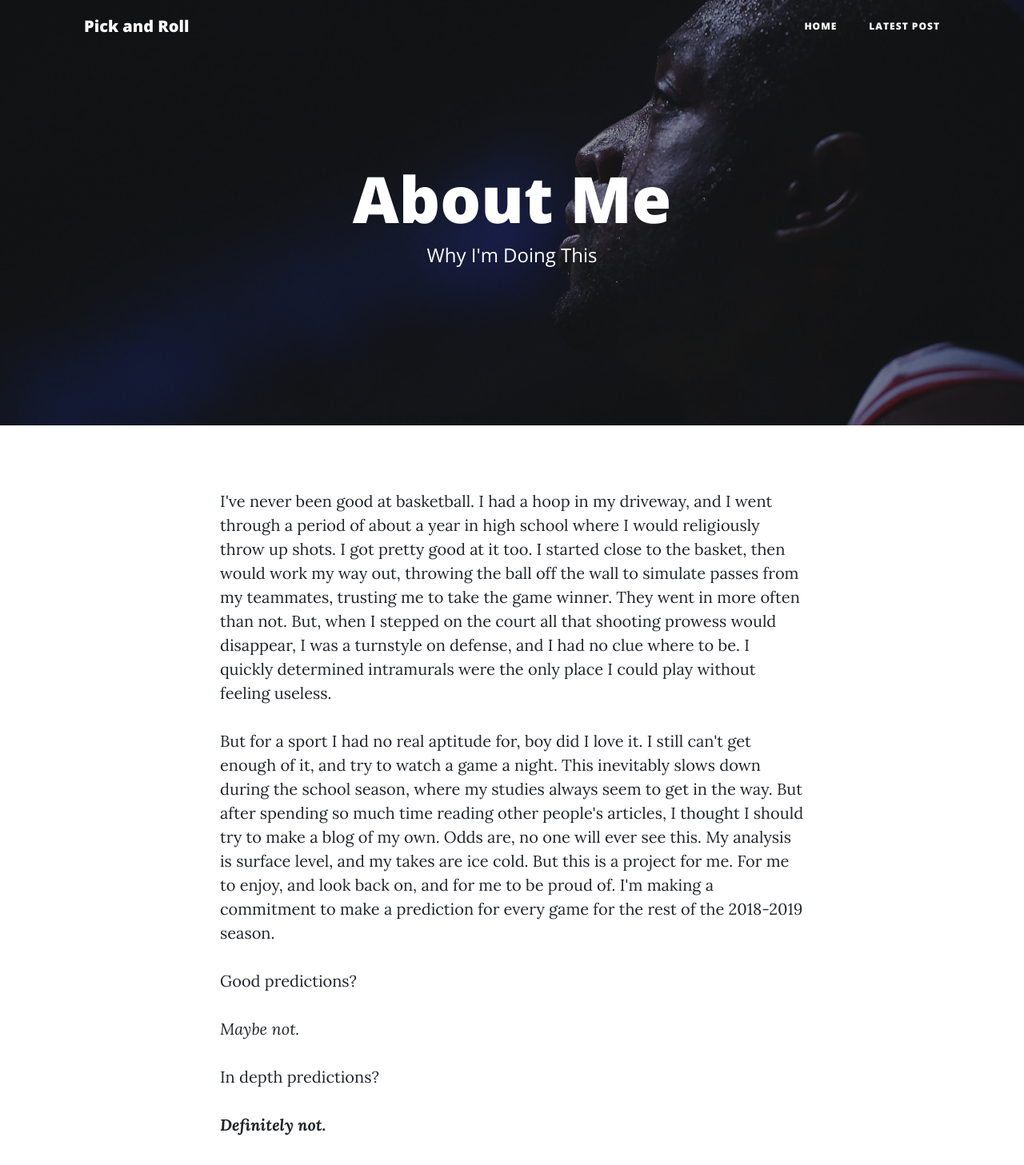
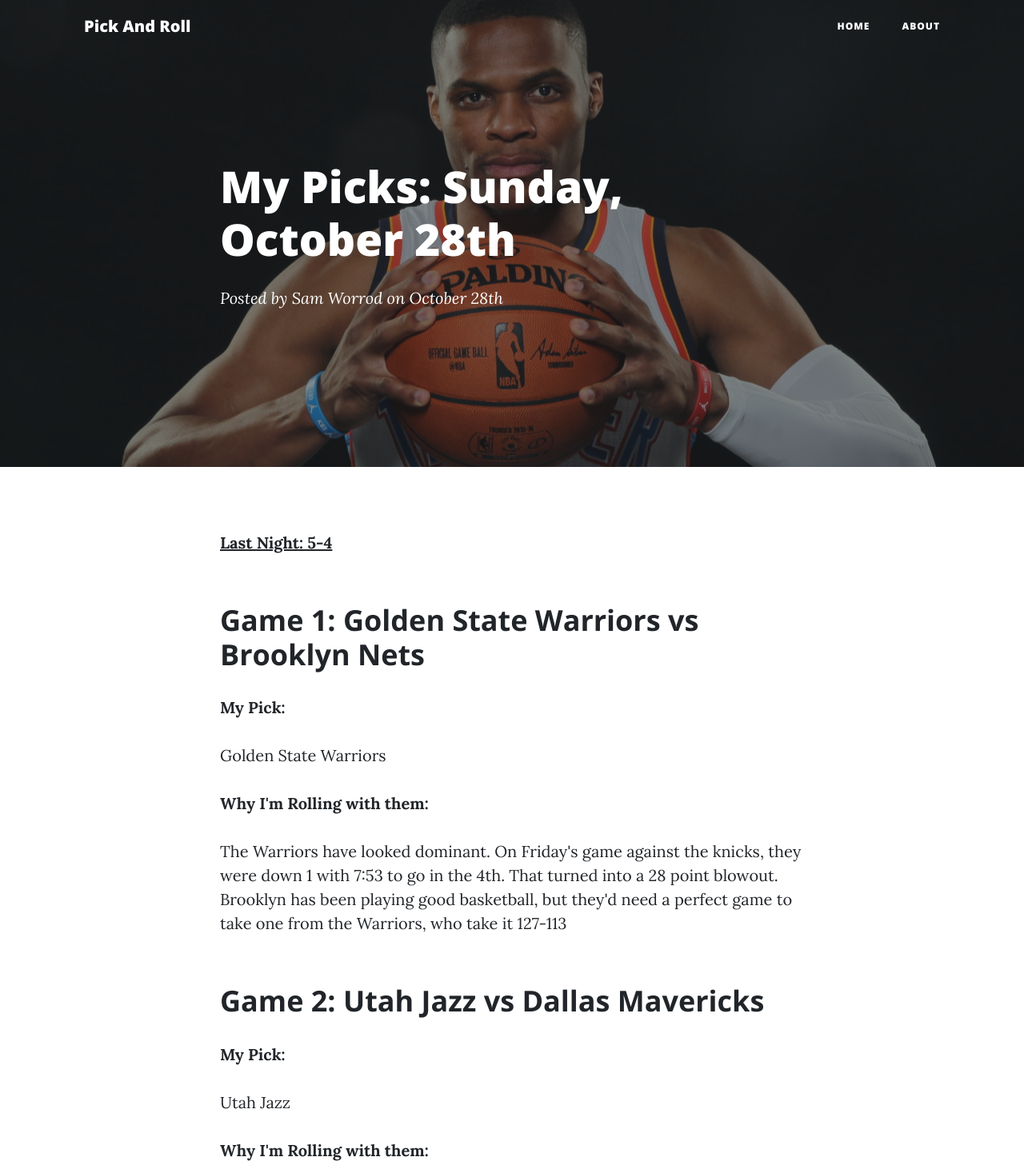
Before and after one commit to SamWorrod/SamWorrod.github.io, a website: page oct28post.html in a window 1280 px wide. Shown: the top 1457 px of the page at 80% size. Drawn offline with nearby package versions, Linux system fonts and the light colour scheme.

Commit message:
Added Oct 28 post

```diff
--- a/about.html
+++ b/oct28post.html
@@ -29,7 +29,7 @@
     <!-- Navigation -->
     <nav class="navbar navbar-expand-lg navbar-light fixed-top" id="mainNav">
       <div class="container">
-        <a class="navbar-brand" href="index.html">Pick and Roll</a>
+        <a class="navbar-brand" href="index.html">Pick And Roll</a>
         <button class="navbar-toggler navbar-toggler-right" type="button" data-toggle="collapse" data-target="#navbarResponsive" aria-controls="navbarResponsive" aria-expanded="false" aria-label="Toggle navigation">
           Menu
           <i class="fas fa-bars"></i>
@@ -40,7 +40,7 @@
               <a class="nav-link" href="index.html">Home</a>
             </li>
             <li class="nav-item">
-              <a class="nav-link" href="oct27post.html">Latest Post</a>
+              <a class="nav-link" href="about.html">About</a>
             </li>
           </ul>
         </div>
@@ -48,47 +48,63 @@
     </nav>
 
     <!-- Page Header -->
-    <header class="masthead" style="background-image: url('img/aboutbackground.jpg')">
+    <header class="masthead" style="background-image: url('img/postoctthreebackground.jpg')">
       <div class="overlay"></div>
       <div class="container">
         <div class="row">
           <div class="col-lg-8 col-md-10 mx-auto">
-            <div class="page-heading">
-              <h1>About Me</h1>
-              <span class="subheading">Why I'm Doing This</span>
+            <div class="post-heading">
+              <h1>My Picks: Sunday, October 28th</h1>
+              <h2 class="subheading"></h2>
+              <span class="meta">Posted by
+                <a href="about.html">Sam Worrod</a>
+                on October 28th</span>
             </div>
           </div>
         </div>
       </div>
     </header>
 
-    <!-- Main Content -->
-    <div class="container">
-      <div class="row">
-        <div class="col-lg-8 col-md-10 mx-auto">
+    <!-- Post Content -->
+    <article>
+      <div class="container">
+        <div class="row">
+          <div class="col-lg-8 col-md-10 mx-auto">
 
-          <p>I've never been good at basketball. I had a hoop in my driveway, and I went through a period of about a year in high school where I would religiously throw up shots.
-            I got pretty good at it too. I started close to the basket, then would work my way out, throwing the ball off the wall to simulate passes from my teammates, trusting me to take the game winner.
-            They went in more often than not. But, when I stepped on the court all that shooting prowess would disappear, I was a turnstyle on defense, and I had no clue where to be. I quickly determined
-            intramurals were the only place I could play without feeling useless.
-          </p>
+            <p style="font-weight: bold; text-decoration: underlined"><a href="oct27post.html">Last Night: 5-4</a></p>
 
-          <p>But for a sport I had no real aptitude for, boy did I love it. I still can't get enough of it, and try to watch a game a night. This inevitably slows down during the school season, where my studies
-            always seem to get in the way. But after spending so much time reading other people's articles, I thought I should try to make a blog of my own. Odds are, no one will ever see this. My analysis is surface
-            level, and my takes are ice cold. But this is a project for me. For me to enjoy, and look back on, and for me to be proud of. I'm making a commitment to make a prediction for every game for the rest of the
-            2018-2019 season. </p><p>Good predictions?</p><div style="font-style: italic">Maybe not.</div><p> In depth predictions? <div style="font-weight: bold; font-style: italic">Definitely not.</div></br> But predictions nonetheless. Hopefully I can surprise myself with a few of them.</p>
+            <h2 class="section-heading">Game 1: Golden State Warriors vs Brooklyn Nets</h2>
+            <p style="font-weight: bold">My Pick:<p>Golden State Warriors</p>
+            <p style="font-weight: bold">Why I'm Rolling with them:</p>  <p>The Warriors have looked dominant. On Friday's game against the knicks, they were down 1 with 7:53 to go in the 4th. That turned into a 28 point blowout. Brooklyn has been playing good basketball, but they'd need a perfect game to take one from the Warriors, who take it 127-113</p>
+
+            <h2 class="section-heading">Game 2: Utah Jazz vs Dallas Mavericks</h2>
+            <p style="font-weight: bold">My Pick:<p>Utah Jazz</p>
+            <p style="font-weight: bold">Why I'm Rolling with them:</p>  <p>This Jazz team played last night. But they also looked very good. Ingles had an off night, and they still managed to have 3 players score over 20. Dallas looked good in flashes against Toronto, but I think they'll have a hard time against an elite rim protector like Gobert tonight. Jazz 108-99</p>
+            <img class="img-fluid" src="img/oct28mitchell.jpg" alt="">
+            <span class="caption text-muted">Donovan Mitchell has recovered from his early season slump, and is on a tear</span>
+
+            <h2 class="section-heading">Game 3: Oklahoma City Thunder vs Phoenix Suns</h2>
+            <p style="font-weight: bold">My Pick:<p>Oklahoma City Thunder</p>
+            <p style="font-weight: bold">Why I'm Rolling with them:</p>  <p>The Thunder have had a brutal start to their season. I'm expecting them to pick up their first win against a tired Phoenix team (Also: Deandre Ayton, 5 assists last night. Just saying). The Suns don't have anyone to defend Westbrook on the perimeter, so he'll have a great game, giving OKC the victory 119-97</p>
+
+            <h2 class="section-heading">Game 4: Los Angeles Clippers vs Washington Wizards</h2>
+            <p style="font-weight: bold">My Pick:<p>Los Angeles Clippers</p>
+            <p style="font-weight: bold">Why I'm Rolling with them:</p>  <p>Fool me twice, shame on me. Washington has looked awful to start the season, and I gave them the benefit of the doubt vs the Kings. No more. The Clippers have better perimeter defenders in Bradley and Beverly, so the Wizards backcourt will have their work cut out for them. Howard is still out. Gortat revenge game as the Clippers take it 112-103</p>
+
           </div>
+        </div>
       </div>
-    </div>
+    </article>
 
     <hr>
 
     <!-- Footer -->
     <footer>
       <div class="container">
-        <div class="row">
+        <div class="row" >
           <div class="col-lg-8 col-md-10 mx-auto" style="text-align: center">
-            <a href="#">Back To Top</a>
+          <a href="#">Back To Top</a>
+          </br>
             <ul class="list-inline text-center">
               <li class="list-inline-item">
                 <a href="https://twitter.com/sam_worrod">
@@ -115,7 +131,7 @@
                 </a>
               </li>
             </ul>
-            <p class="copyright text-muted">Pick and Roll 2018</p>
+            <p class="copyright text-muted">Pick And Roll 2018</p>
           </div>
         </div>
       </div>
```
Also changed, not shown: index.html (+14 -1 lines).
